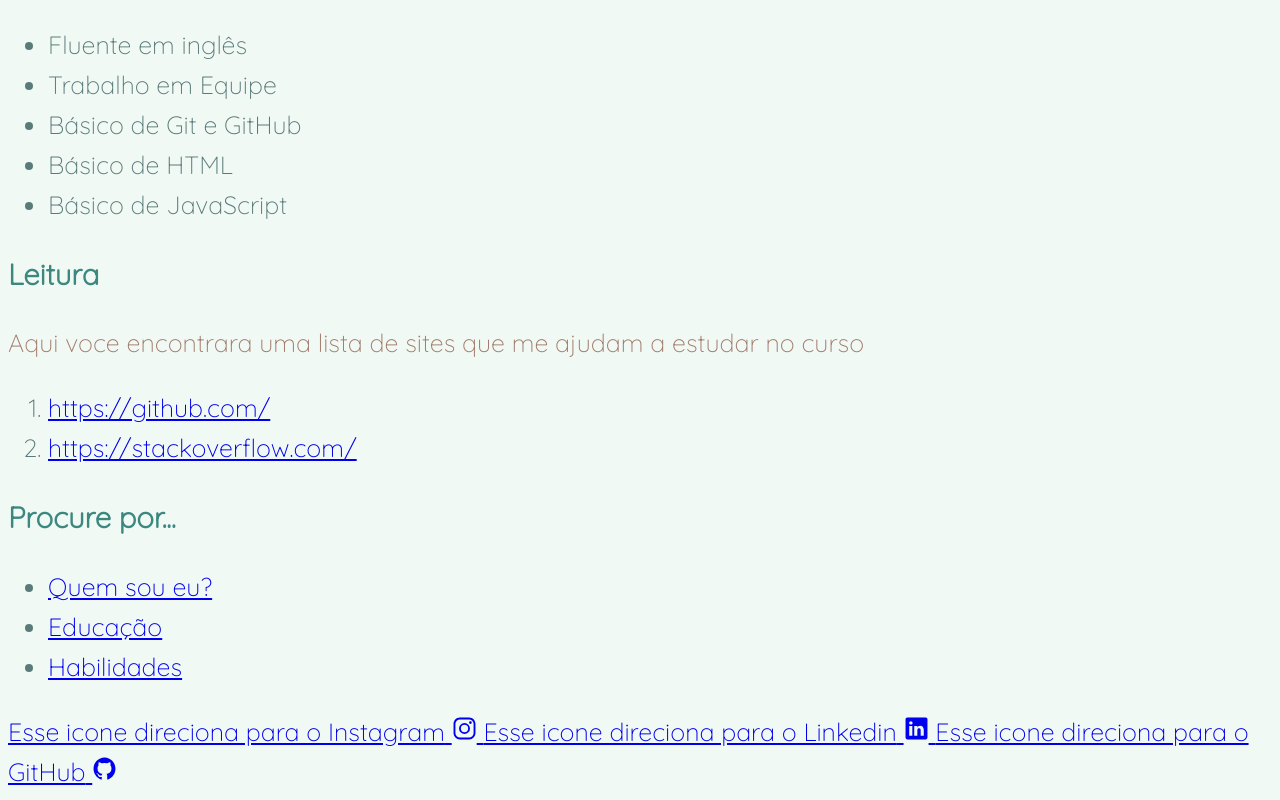
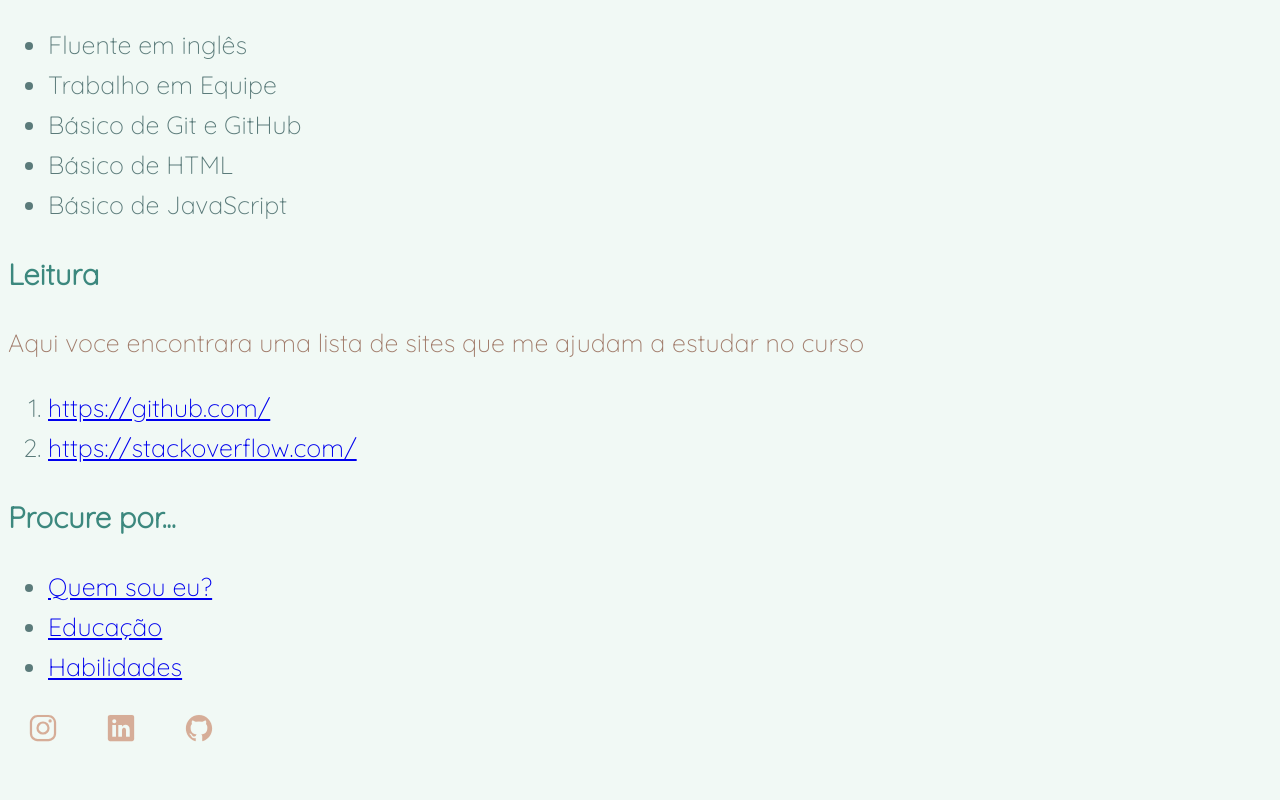
Before and after one commit to catherineteles/catherineteles.github.io, a plain HTML site: page index.html in a window 1280 px wide. Shown: the part 958-1758 px from the top of the page. After the commit the page ends 1729 px from the top, so only its background shows below. Drawn offline with nearby package versions, Linux system fonts and the light colour scheme.

Commit message:
estilizacao botoes

```diff
--- a/style.css
+++ b/style.css
@@ -6,13 +6,33 @@ body{
     font-size: 25px;
 
 }
+.sr-only {
+    position: absolute;
+    left: -9999px;
+  }
+
 h1, h3{
     color: #3C887E
 }
+
 li {
     color: #5B7B7A
 }
 .picture {
     border-radius: 50%;
     align-items: center;
-}
+    }
+
+.social-icon {
+    color: #d6ad98;
+    padding: 20px;
+    font-size: 30px;
+    width: 50px;
+    text-align: center;
+    text-decoration: none;
+  }
+
+
+  .social-icon:hover {
+    color: #aecca5;
+  }
```
